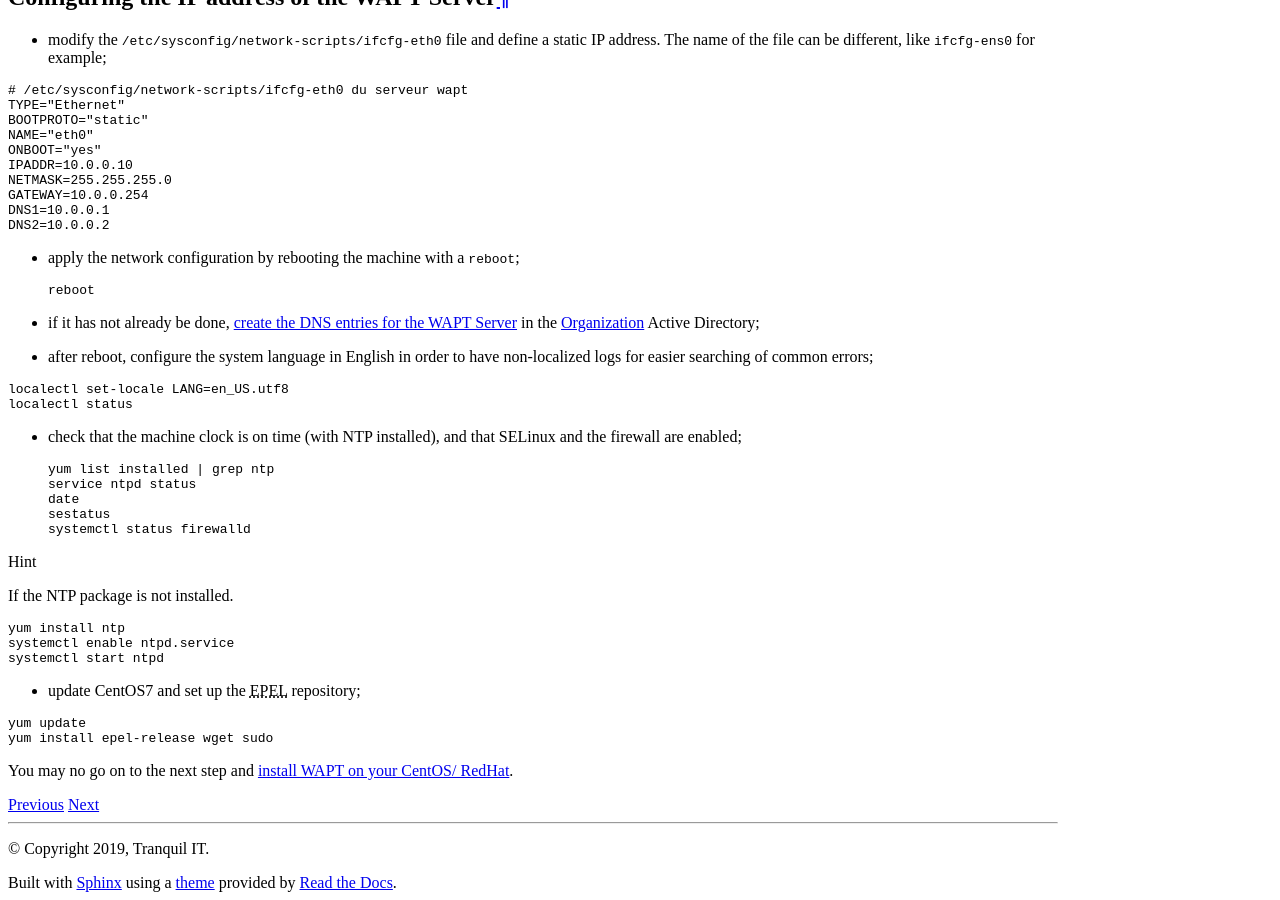
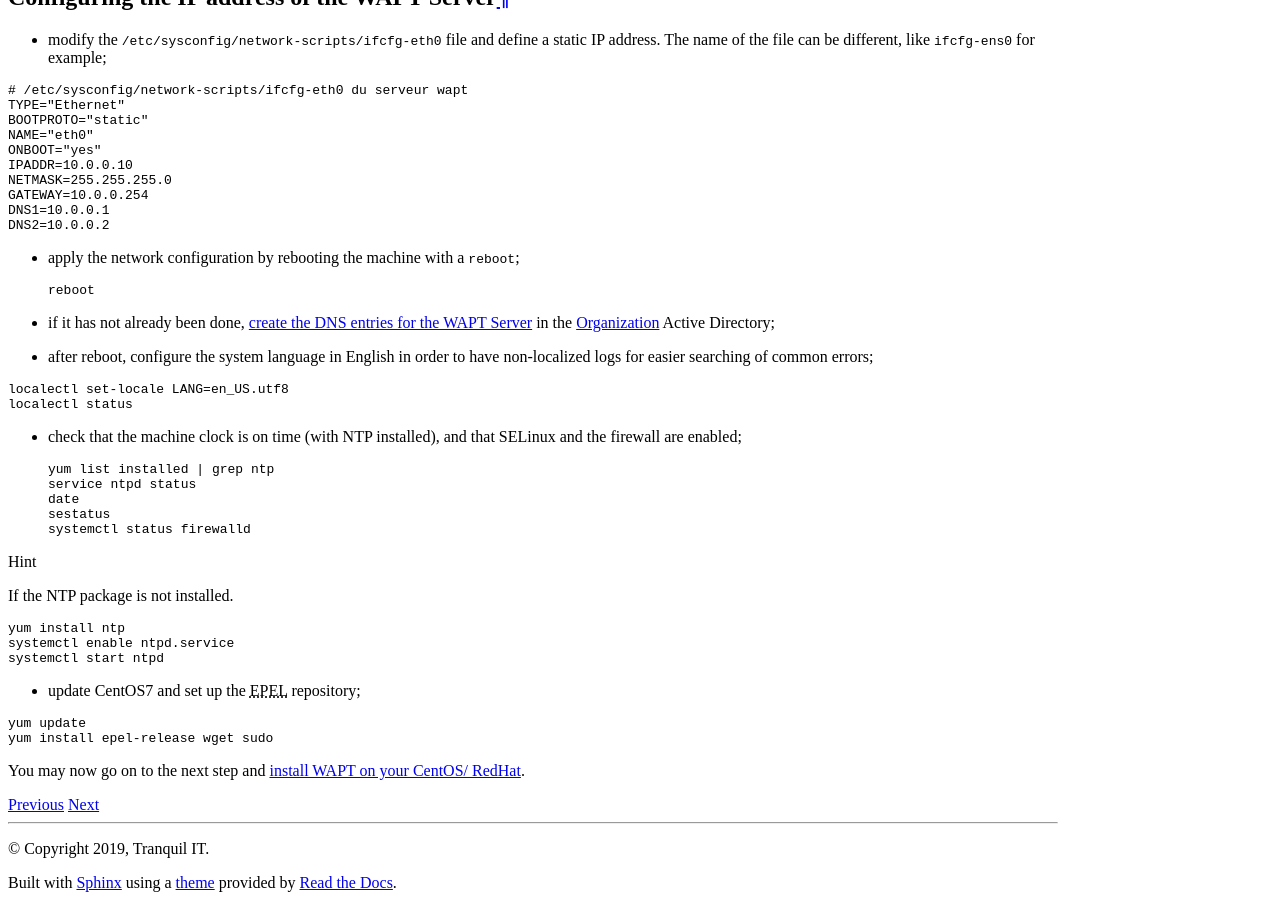
Before and after one commit to tranquilit/WAPT-Documentation, a Sphinx documentation site: the page built from source/waptserver-install/centos/install-centos-base.rst, in a window 1280 px wide and 900 px high, scrolled down 1796 px. Built offline with Sphinx 7.4.7 and the Read the Docs theme 2.0.0, drawn with Linux system fonts in a browser that asks for light colours.

Commit message:
grammar changes

```diff
--- a/source/waptserver-install/centos/install-centos-base.rst
+++ b/source/waptserver-install/centos/install-centos-base.rst
@@ -88,7 +88,7 @@
 
     reboot
 
-* if it has not already be done, :ref:`create the DNS entries
+* if it has not already been done, :ref:`create the DNS entries
   for the WAPT Server <srv_dns>` in the :term:`Organization` Active Directory;
 
 * after reboot, configure the system language in English in order to have
@@ -128,5 +128,5 @@
   yum update
   yum install epel-release wget sudo
 
-You may no go on to the next step and :ref:`install WAPT on your
+You may now go on to the next step and :ref:`install WAPT on your
 CentOS/ RedHat <install_wapt_centos>`.
```
